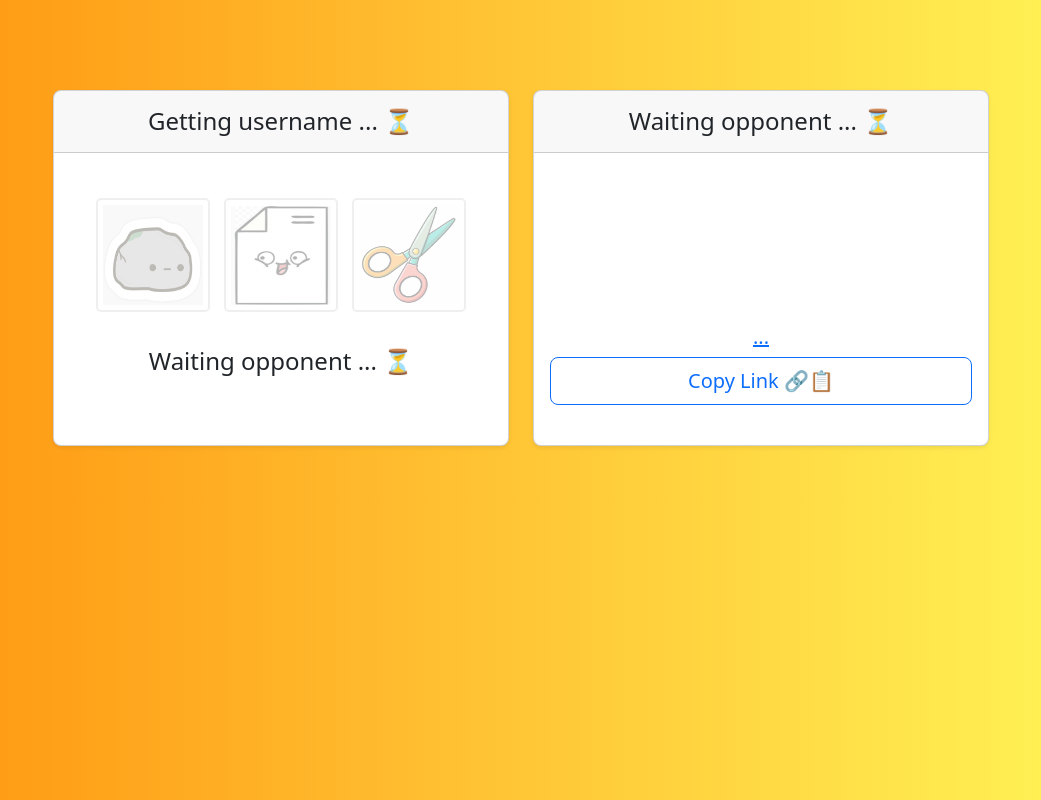
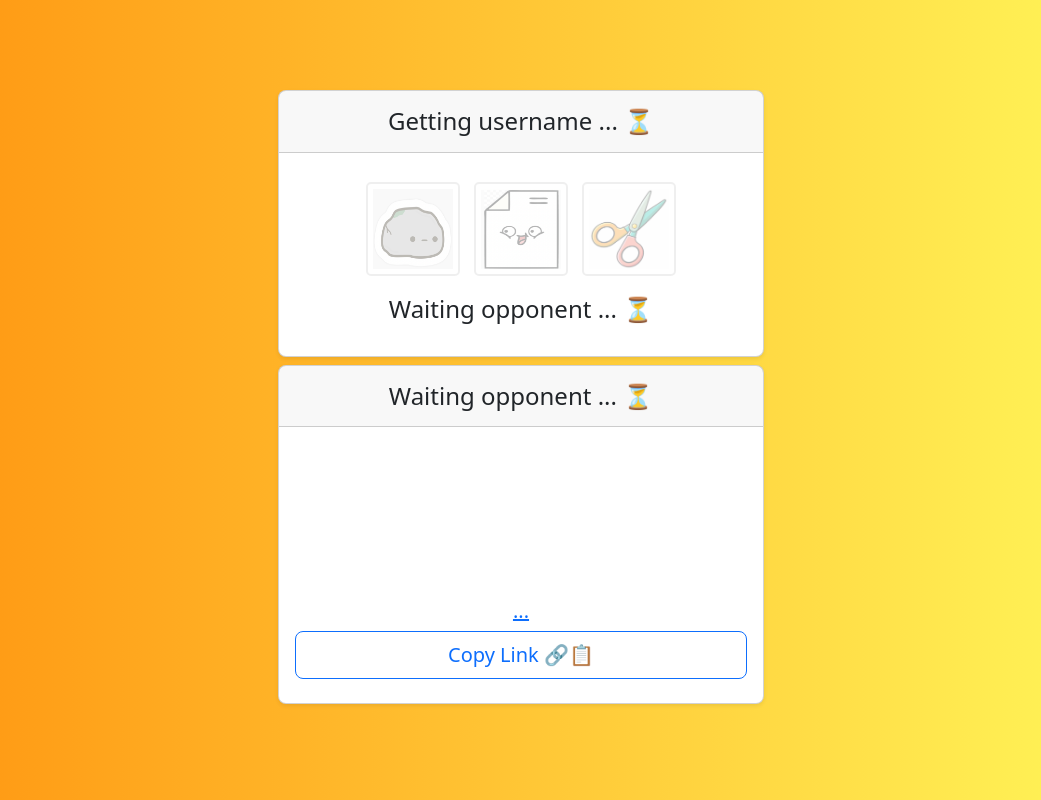
Before and after one commit to pedroct92/rock-paper-scissors, a Flask app: page / in a window 1280 px wide. Shown: the whole page, without its empty margins (119-1160 px from the left). Run offline with Flask 3, Linux system fonts and the light colour scheme; some libraries are stand-ins or nearby versions.

Commit message:
ui changes

```diff
--- a/static/css/game.css
+++ b/static/css/game.css
@@ -6,7 +6,7 @@ body {
 }
 
 .container {
-  max-width: 960px;
+  max-width: 510px;
 }
 
 .image-radio-group input[type="radio"] {
@@ -24,8 +24,8 @@ body {
 }
 
 .image-radio-group label img {
-  width: 100px;
-  height: 100px;
+  width: 80px;
+  height: 80px;
   display: block;
 }
 
--- a/templates/index.html
+++ b/templates/index.html
@@ -22,9 +22,9 @@
                     <div>placeholder</div>
                 </div>
             </div>
-            <div class="row row-cols-1 row-cols-md-2 mb-3 text-center">
-              <div id="you-container" class="col mb-4">
-                <div class="card mb-4 h-100 rounded-3 shadow-sm">
+            <div class="row row-cols-1 mb-3 text-center">
+              <div id="you-container" class="col mb-2">
+                <div class="card mb-2 h-100 rounded-3 shadow-sm">
                   <div class="card-header py-3">
                     <h4 class="my-0 fw-normal">
                         <input id="you-player" type="hidden">
@@ -32,7 +32,7 @@
                     </h4>
                   </div>
                   <div class="card-body">
-                      <div class="mt-4 image-radio-group not-clickable-div">
+                      <div class="mt-2 image-radio-group not-clickable-div">
                         <input type="radio" id="you-rock" name="you-choice" value="rock" />
                         <label for="you-rock" class="shakable">
                             <img src="{{ url_for('static', filename='img/rock.png') }}" alt="rock" />
@@ -46,14 +46,14 @@
                             <img src="{{ url_for('static', filename='img/scissor.png') }}" alt="scissor" />
                         </label>
                       </div>
-                      <h4 class="mt-4 fw-normal">
+                      <h4 class="mt-2 fw-normal">
                         <span id="you-pick">Waiting opponent ... ⏳</span>
                     </h4>
                   </div>
                 </div>
               </div>
-              <div id="they-container" class="col mb-4">
-                <div class="card mb-4 h-100 rounded-3 shadow-sm">
+              <div id="they-container" class="col mb-2">
+                <div class="card mb-2 h-100 rounded-3 shadow-sm">
                   <div class="card-header py-3">
                     <h4 class="my-0 fw-normal">
                         <input id="they-player" type="hidden">
@@ -61,7 +61,7 @@
                     </h4>
                   </div>
                   <div id="they-actions" class="card-body" style="display: none">
-                      <div class="mt-4 image-radio-group not-clickable-div">
+                      <div class="mt-2 image-radio-group not-clickable-div">
                         <input type="radio" id="they-rock" name="choice" value="rock" />
                         <label for="they-rock" class="shakable">
                             <img src="{{ url_for('static', filename='img/rock.png') }}" alt="rock" />
@@ -75,7 +75,7 @@
                             <img src="{{ url_for('static', filename='img/scissor.png') }}" alt="scissor" />
                         </label>
                       </div>
-                      <h4 class="mt-4 fw-normal">
+                      <h4 class="mt-2 fw-normal">
                         <span id="they-pick">Waiting their pick ... ⏳</span>
                     </h4>
                   </div>
```
